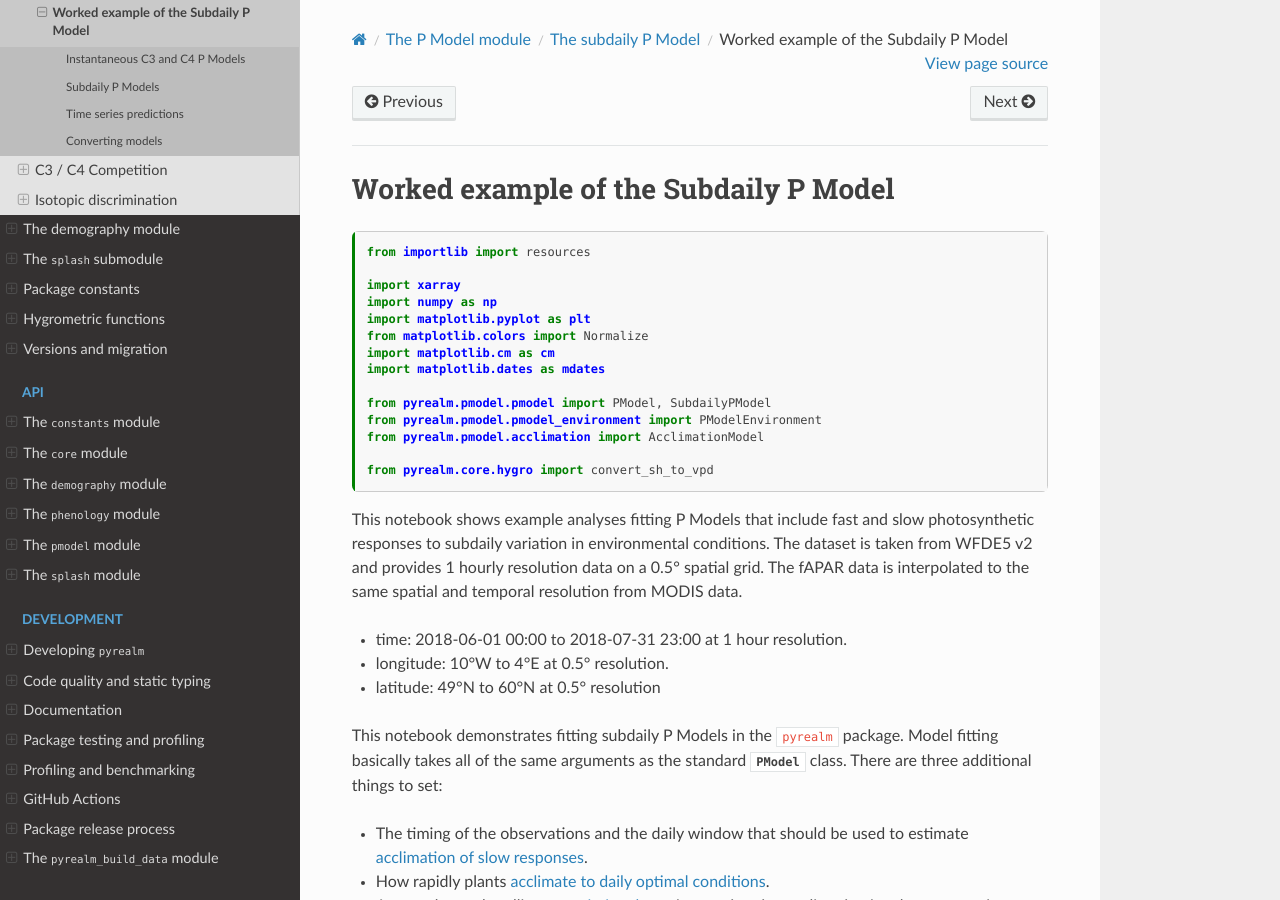
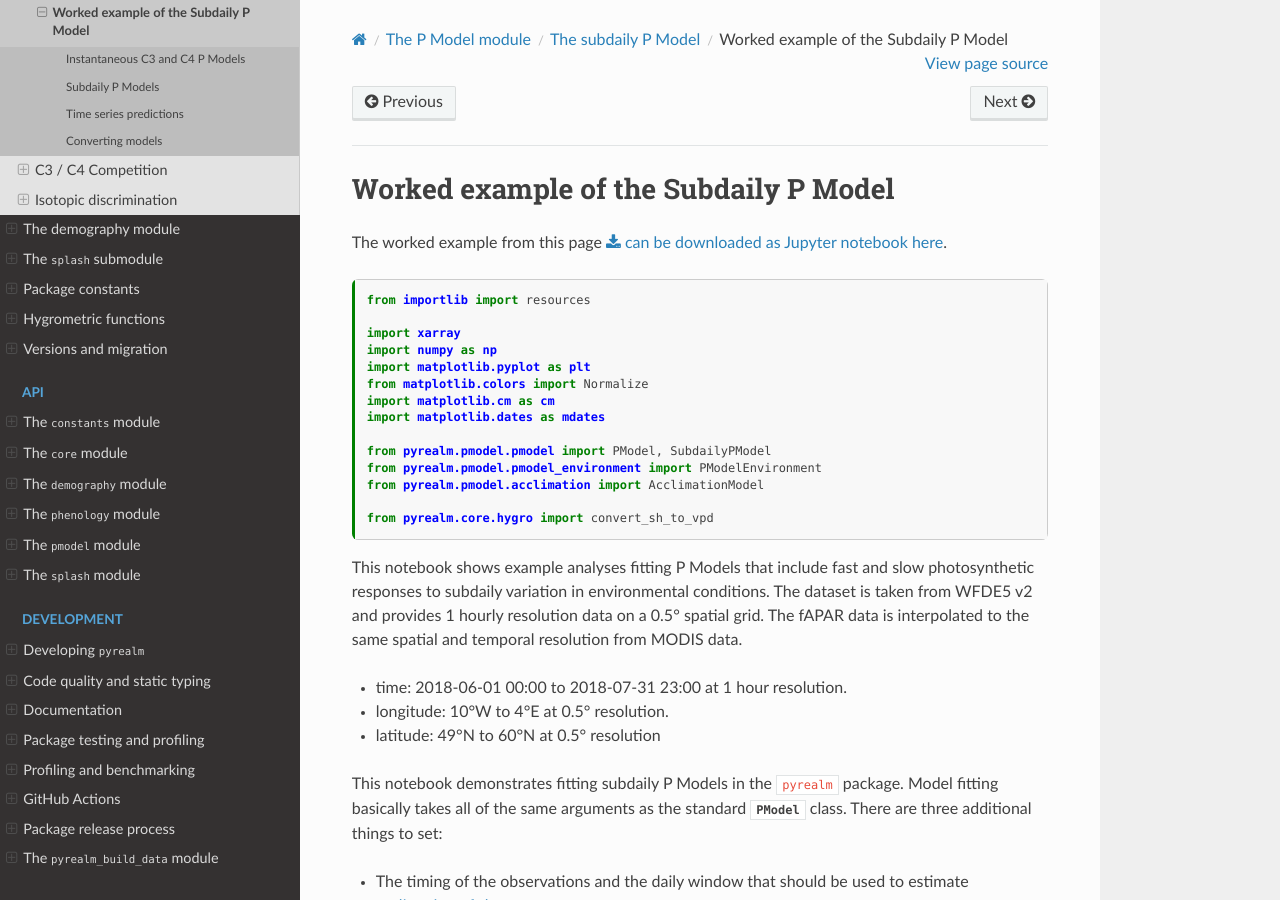
Before and after one commit to ImperialCollegeLondon/pyrealm, a Sphinx documentation site: the page built from docs/source/users/pmodel/subdaily_details/worked_example.md, in a window 1280 px wide and 900 px high. Built offline with Sphinx 7.4.7 and the Read the Docs theme 3.1.0, drawn with Linux system fonts in a browser that asks for light colours.

Commit message:
add subdaily worked example jupyter notebook

````diff
--- a/docs/source/users/pmodel/subdaily_details/worked_example.md
+++ b/docs/source/users/pmodel/subdaily_details/worked_example.md
@@ -22,6 +22,8 @@
 ---
 
 # Worked example of the Subdaily P Model
+
+The worked example from this page {download}`can be downloaded as Jupyter notebook here </_static/SubdailyPModel.ipynb>`.
 
 ```{code-cell} ipython3
 from importlib import resources
````
Also changed, not shown: docs/source/_static/SubdailyPModel.ipynb (added).
